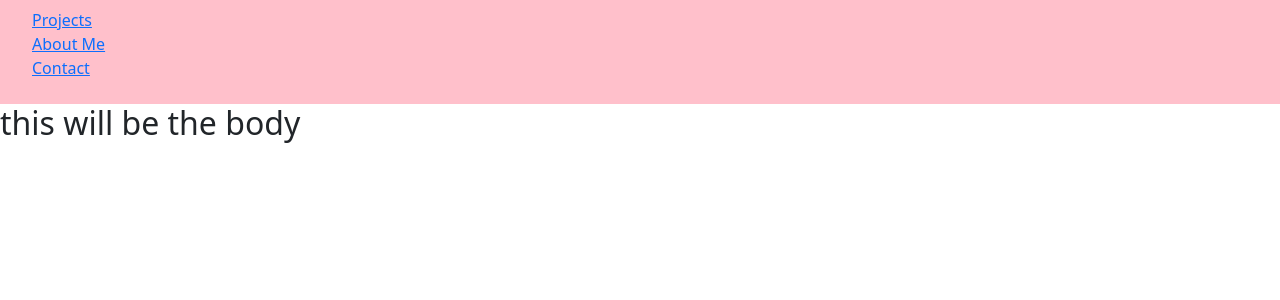
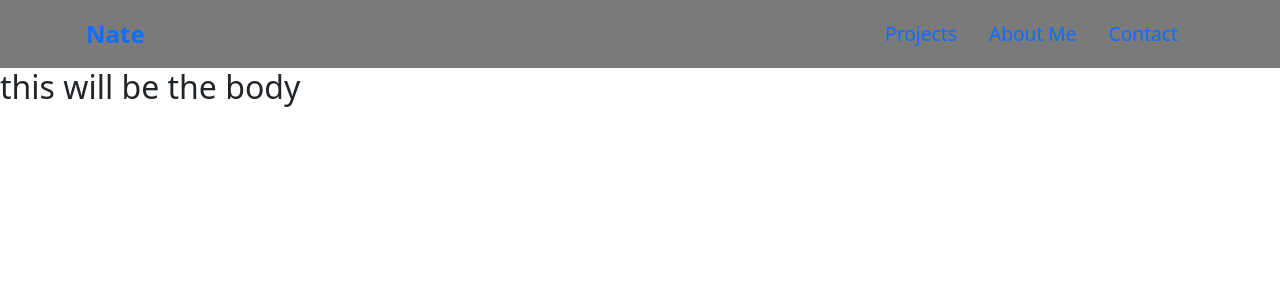
Before and after one commit to TDGNate/react-portfolio, a React (Create React App) app: page / in a window 1280 px wide. Shown: the top 300 px of the page. Built offline with nearby package versions, Linux system fonts and the light colour scheme.

Commit message:
created a hero component, and adjusted styles in css files

```diff
--- a/src/components/navbar.jsx
+++ b/src/components/navbar.jsx
@@ -3,8 +3,10 @@ import "../styles/navbar.css"
 
 const Navbar = () => {
   return (
-    <nav className="navbar">
-      <ul>
+    <nav className="navbar-container">
+      <div className="container">
+        <a href="#about-me" className="logo">Nate</a>
+        <ul className="navbar-ul">
           <li className="navbar-item">
             <a href="#projects">Projects</a>
           </li>
@@ -15,6 +17,7 @@ const Navbar = () => {
             <a href="#contact">Contact</a>
           </li>
         </ul>
+      </div>
     </nav>
   )
 }
--- a/src/styles/main.css
+++ b/src/styles/main.css
@@ -22,5 +22,5 @@ li {
 }
 
 a {
-	text-decoration: none;
+	text-decoration: none !important;
 }
--- a/src/styles/navbar.css
+++ b/src/styles/navbar.css
@@ -1,5 +1,36 @@
 /* Navbar Styles  */
 
-.navbar {
-	background-color: pink;
+.navbar-container {
+	background-color: rgba(46, 46, 46, 0.637);
 }
+
+.navbar-container .container {
+	display: flex;
+	flex-direction: row;
+	padding: 1rem;
+	justify-content: space-between;
+	align-items: center;
+}
+
+.logo {
+	width: 25%;
+	font-size: 1.5rem;
+	font-weight: bolder;
+}
+
+.logo:hover {
+	color: rgb(68, 155, 255);
+}
+
+.navbar-ul {
+	margin: auto 0;
+	display: flex;
+	justify-content: space-evenly;
+	align-items: center;
+	padding: 0;
+}
+
+.navbar-item {
+	margin: 0 1rem;
+	font-size: 1.2rem;
+}
```
Also changed, not shown: src/components/hero.jsx (added, +11 -0 lines). Lines whose indentation alone changed are shown as unchanged.
